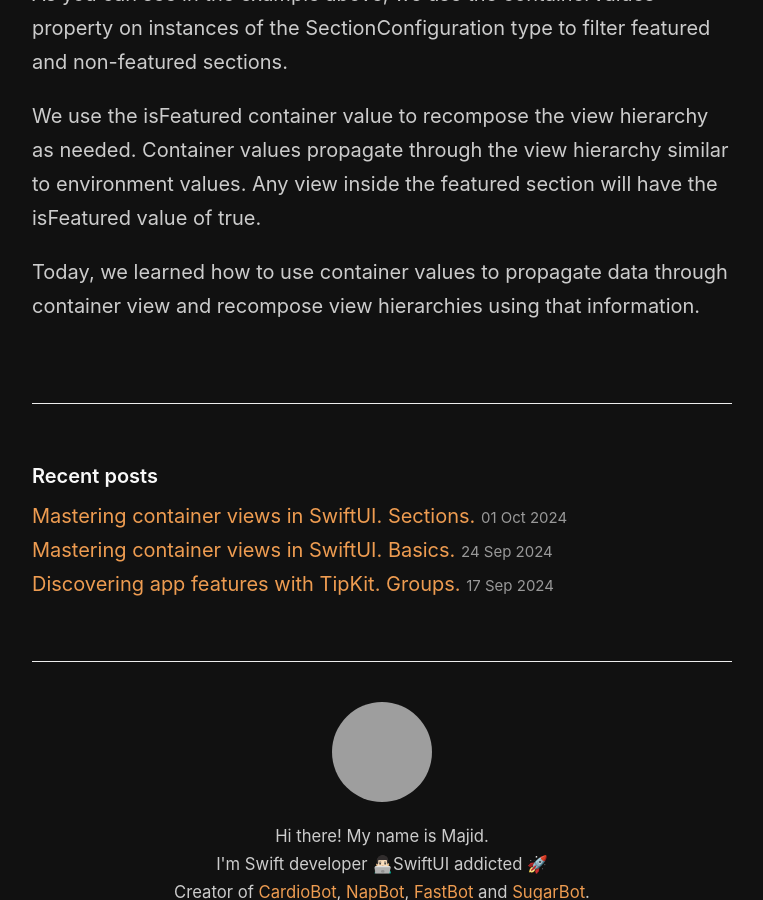
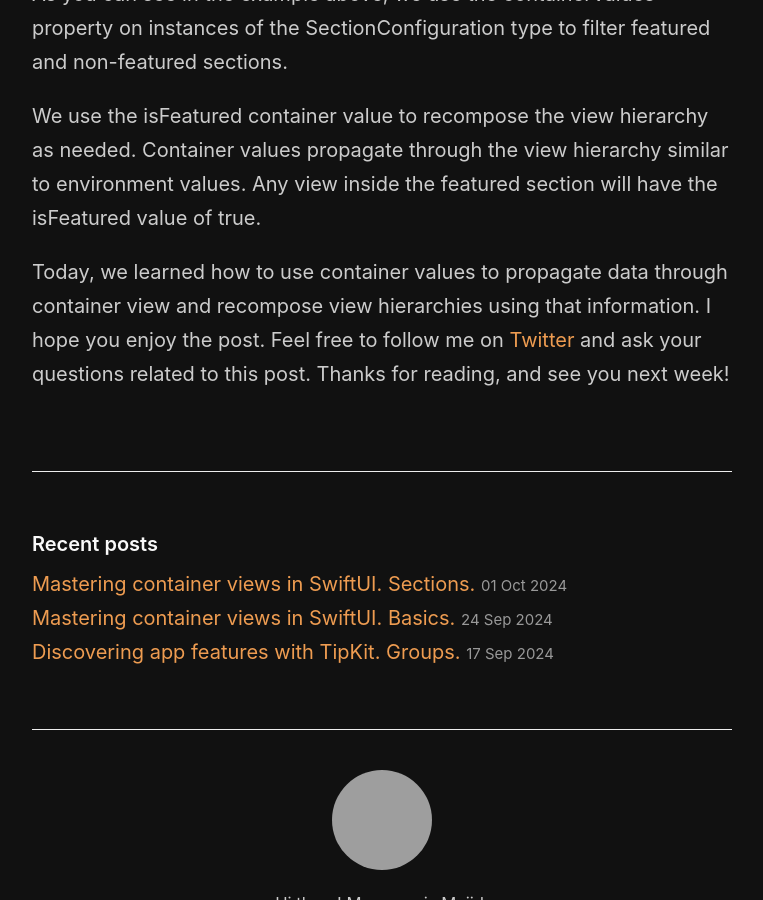
Before and after one commit to mecid/mecid.github.io, a Jekyll site: the page built from _posts/2024-10-08-mastering-container-views-in-swiftui-values.md, in a window 1280 px wide and 900 px high, scrolled down 4566 px, cut to the strip 0-900 px from the top of the window. Shown: the whole strip, without its empty margins (258-1021 px from the left). Built offline with Jekyll 4.4.1, drawn with Linux system fonts in a browser that asks for light colours; grey boxes are pictures that could not be loaded.

Commit message:
conclusion added to the container values post

```diff
--- a/_posts/2024-10-08-mastering-container-views-in-swiftui-values.md
+++ b/_posts/2024-10-08-mastering-container-views-in-swiftui-values.md
@@ -189,4 +189,4 @@
 
 We use the isFeatured container value to recompose the view hierarchy as needed. Container values propagate through the view hierarchy similar to environment values. Any view inside the featured section will have the isFeatured value of true.
 
-Today, we learned how to use container values to propagate data through container view and recompose view hierarchies using that information.
+Today, we learned how to use container values to propagate data through container view and recompose view hierarchies using that information. I hope you enjoy the post. Feel free to follow me on [Twitter](https://twitter.com/mecid) and ask your questions related to this post. Thanks for reading, and see you next week!
```
